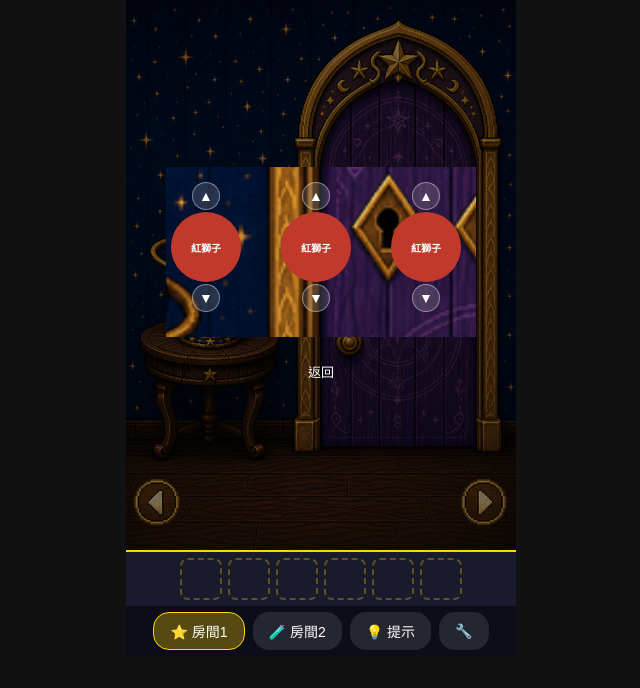
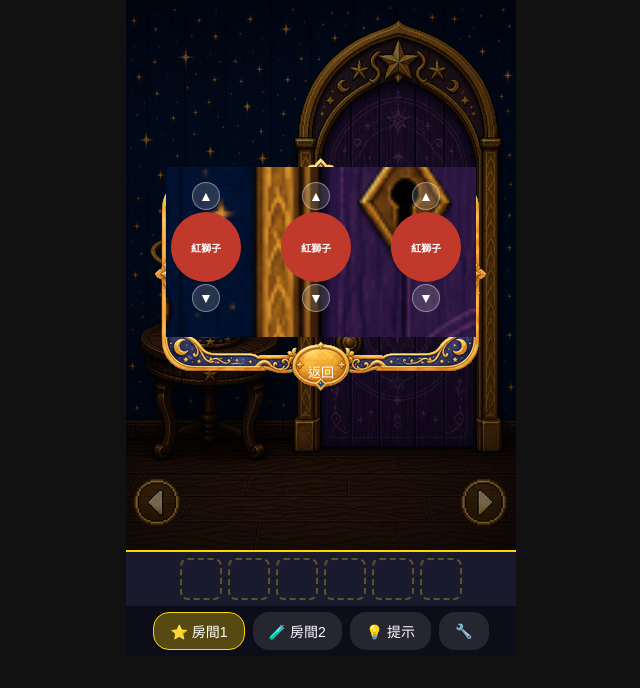
Before and after one commit to rd1altheachen/Agend_EscapeGame, a plain HTML site: page poc.html in a window 1280 px wide. Both pictures are taken after a click on the element 524 px from the left and 253 px from the top of the page. Shown: the whole page, without its empty margins (319-959 px from the left). Drawn offline with Linux system fonts and the light colour scheme.

Commit message:
fix: add popup-frame.png to git, fix orrery closeup position

```diff
--- a/poc.html
+++ b/poc.html
@@ -188,7 +188,7 @@ function animateDoorOpen(){
 function clickOrrery(){
   showPopup(`
     <div class="popup-content">
-      <img src="assets/scene-room1-east.png" style="object-position:20% 38%;transform:scale(2.8)">
+      <img src="assets/scene-room1-east.png" style="object-position:15% 40%;transform:scale(3.5)">
     </div>
     <div class="orrery-slot" style="top:25px;left:30px" id="os0"></div>
     <div class="orrery-slot" style="top:25px;left:140px" id="os1"></div>
```
Also changed, not shown: assets/ui/popup-frame.png (added).
